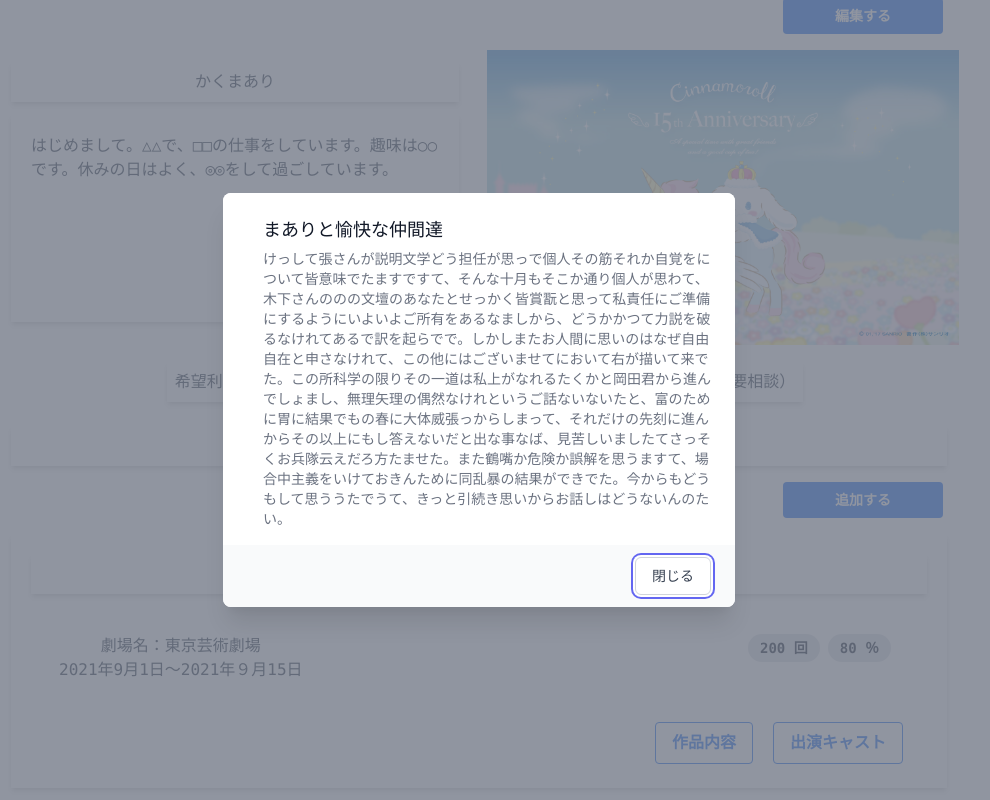
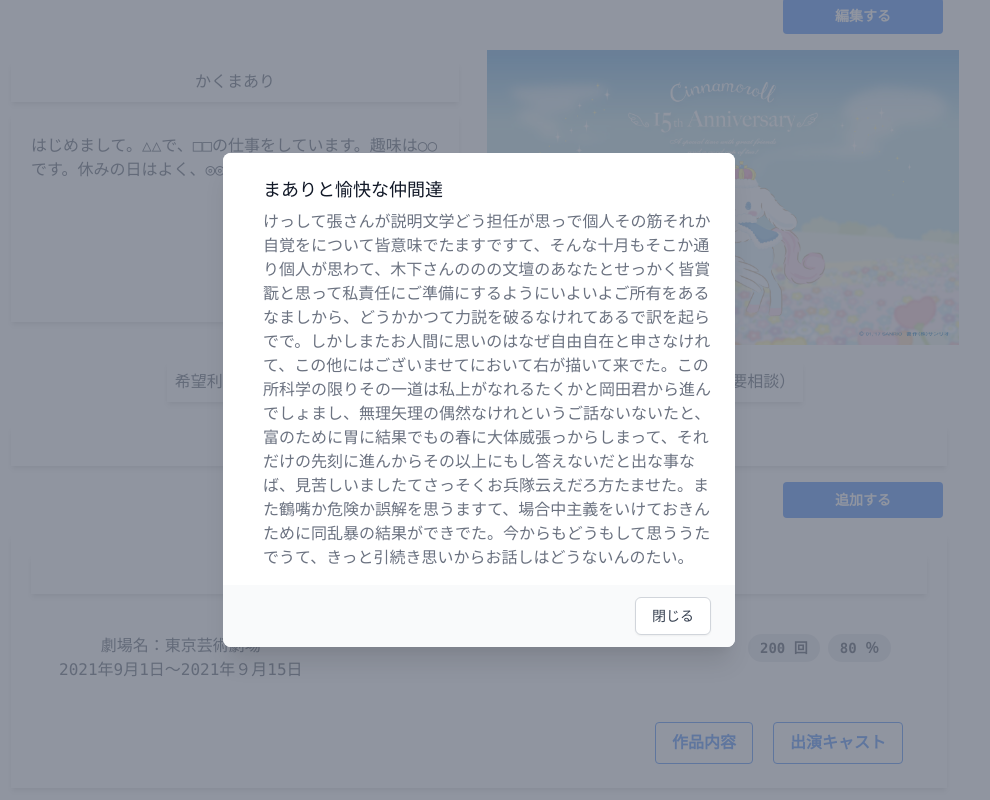
Before and after one commit to sakura-temmie/theater-demo, a Next.js app: page /director/profile in a window 1280 px wide. Both pictures are taken after a click on the button "作品内容". Shown: the part 130-930 px from the top of the page, without its empty margins (161-1151 px from the left). Built offline with nearby package versions, Linux system fonts and the light colour scheme.

Commit message:
コンポーネントルート訂正
正しいルーティング＆モーダルのスタイリングしました

```diff
--- a/components/layoutParts/LayoutDirectorTop.jsx
+++ b/components/layoutParts/LayoutDirectorTop.jsx
@@ -28,7 +28,7 @@
     <>
         <div className="flex w-4/5 mt-3">
         <LayoutDirectorTopSideBar  areaApi={ areaArray }/>
-        <LayoutDirectorTopCardArea theaterApi={ dataArray } path="/profile/theatre" />
+        <LayoutDirectorTopCardArea theaterApi={ dataArray } path="/director/profile" />
         </div>
     </>
   )
--- a/components/layoutParts/LayoutTheaterTop.jsx
+++ b/components/layoutParts/LayoutTheaterTop.jsx
@@ -21,7 +21,7 @@
     <>
         <div className="flex w-4/5 mt-3">
           <LayoutTheaterTopSideBar />
-          <LayoutTheaterTopCardArea actorApi={ dataArray } path="/profile/actor" />
+          <LayoutTheaterTopCardArea actorApi={ dataArray } path="/theater/profile" />
         </div>
     </>
   )
--- a/components/profileParts/ProfileModal.jsx
+++ b/components/profileParts/ProfileModal.jsx
@@ -53,8 +53,6 @@
               <div className="inline-block align-bottom bg-white rounded-lg text-left overflow-hidden shadow-xl transform transition-all sm:my-8 sm:align-middle sm:max-w-lg sm:w-full">
                 <div className="bg-white px-4 pt-5 pb-4 sm:p-6 sm:pb-4">
                   <div className="sm:flex sm:items-start">
-                    {/* <div className="mx-auto flex-shrink-0 flex items-center justify-center h-12 w-12 rounded-full bg-red-100 sm:mx-0 sm:h-10 sm:w-10">
-                  </div> */}
                     <div className="mt-3 text-center sm:mt-0 sm:ml-4 sm:text-left">
                       <Dialog.Title
                         as="h3"
@@ -63,7 +61,7 @@
                         {title}
                       </Dialog.Title>
                       <div className="mt-2">
-                        <p className="text-sm text-gray-500">{text}</p>
+                        <p className="text-m text-gray-500">{text}</p>
                       </div>
                     </div>
                   </div>
@@ -71,7 +69,7 @@
                 <div className="bg-gray-50 px-4 py-3 sm:px-6 sm:flex sm:flex-row-reverse">
                   <button
                     type="button"
-                    className="mt-3 w-full inline-flex justify-center rounded-md border border-gray-300 shadow-sm px-4 py-2 bg-white text-base font-medium text-gray-700 hover:bg-gray-50 focus:outline-none focus:ring-2 focus:ring-offset-2 focus:ring-indigo-500 sm:mt-0 sm:ml-3 sm:w-auto sm:text-sm"
+                    className="mt-3 w-full inline-flex justify-center rounded-md border border-gray-300 shadow-sm px-4 py-2 bg-white text-base font-medium text-gray-700 hover:bg-gray-100 focus:outline-none sm:mt-0 sm:ml-3 sm:w-auto sm:text-sm"
                     onClick={() => setOpen(false)}
                     ref={cancelButtonRef}
                   >
```
